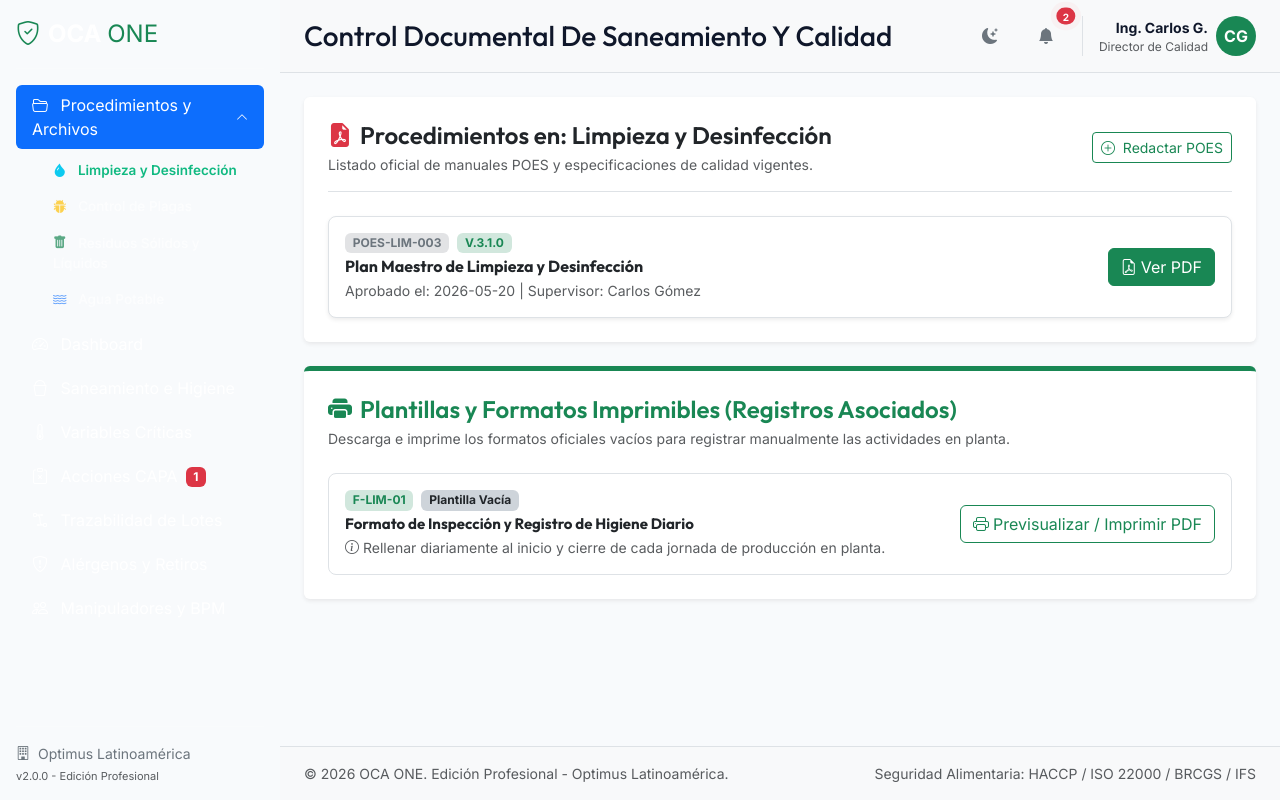
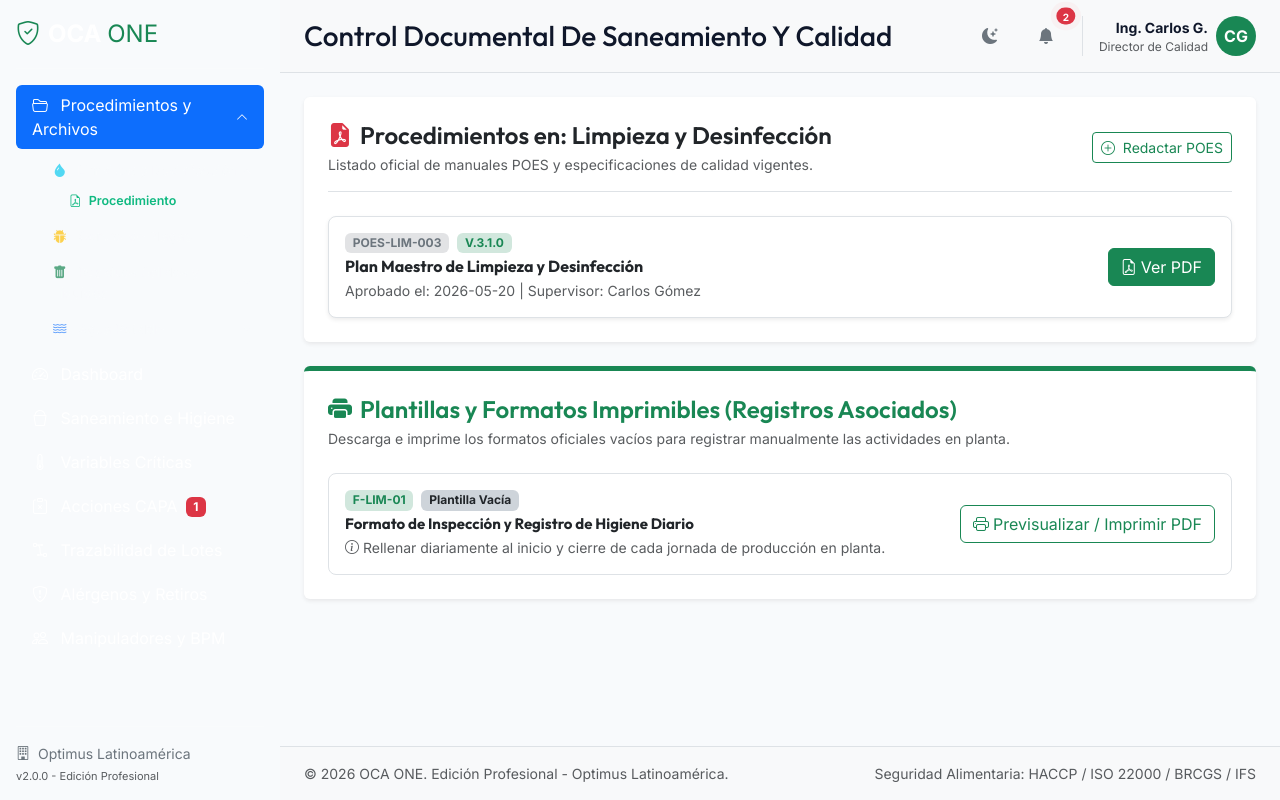
Before and after one commit to Vega-coder/OCA-ONE, a React (Vite) app: page / in a window 1280 px wide. Built offline with nearby package versions, Linux system fonts and the light colour scheme.

Commit message:
feat: show only Procedimiento under each category in the sidebar Level 3 submenu

```diff
--- a/src/App.jsx
+++ b/src/App.jsx
@@ -13,6 +13,12 @@ function App() {
   const [theme, setTheme] = useState(() => localStorage.getItem('OCA-theme-v4') || 'light');
   const [isProcedimientosOpen, setIsProcedimientosOpen] = useState(true);
   const [activeCategory, setActiveCategory] = useState('Limpieza y Desinfección');
+  const [expandedCategories, setExpandedCategories] = useState({
+    'Limpieza y Desinfección': true,
+    'Control de Plagas': false,
+    'Residuos Sólidos y Líquidos': false,
+    'Agua Potable': false
+  });
 
   // Base de datos de Procedimientos (Control Documental)
   const [procedimientos, setProcedimientos] = useState(() => {
@@ -321,19 +327,46 @@ function App() {
                   { name: 'Control de Plagas', icon: 'bi-bug-fill text-warning' },
                   { name: 'Residuos Sólidos y Líquidos', icon: 'bi-trash-fill text-success' },
                   { name: 'Agua Potable', icon: 'bi-water text-primary' }
-                ].map(cat => (
+                ].map(cat => {
+                  const isCatExpanded = expandedCategories[cat.name];
+                  return (
                     <li key={cat.name} className="mb-1">
                       <button
-                      className={`nav-link-sub w-100 btn border-0 text-start ${currentView === 'procedimientos' && activeCategory === cat.name ? 'active-sub' : 'text-white'}`}
+                        className={`nav-link-sub w-100 btn border-0 text-start d-flex justify-content-between align-items-center ${currentView === 'procedimientos' && activeCategory === cat.name ? 'fw-bold' : ''}`}
+                        onClick={() => {
+                          setCurrentView('procedimientos');
+                          setActiveCategory(cat.name);
+                          setExpandedCategories(prev => ({
+                            ...prev,
+                            [cat.name]: !prev[cat.name]
+                          }));
+                        }}
+                      >
+                        <span>
+                          <i className={`bi ${cat.icon} me-2`}></i> {cat.name}
+                        </span>
+                        <i className={`bi bi-chevron-down arrow-rotate ${isCatExpanded ? 'rotated' : ''}`} style={{ fontSize: '10px' }}></i>
+                      </button>
+
+                      {/* Nivel 3: Sub-submenú (Sólo la subcategoría Procedimiento) */}
+                      {isCatExpanded && (
+                        <ul className="sidebar-sub-submenu">
+                          <li>
+                            <button
+                              className={`nav-link-sub-sub w-100 btn border-0 text-start ${currentView === 'procedimientos' && activeCategory === cat.name ? 'active-sub-sub' : 'text-white'}`}
                               onClick={() => {
                                 setCurrentView('procedimientos');
                                 setActiveCategory(cat.name);
                               }}
                             >
-                      <i className={`bi ${cat.icon} me-2`}></i> {cat.name}
+                              <i className="bi bi-file-earmark-pdf me-1"></i> Procedimiento
                             </button>
                           </li>
-                ))}
+                        </ul>
+                      )}
+                    </li>
+                  );
+                })}
               </ul>
             )}
           </li>
```
Lines whose indentation alone changed are shown as unchanged.
